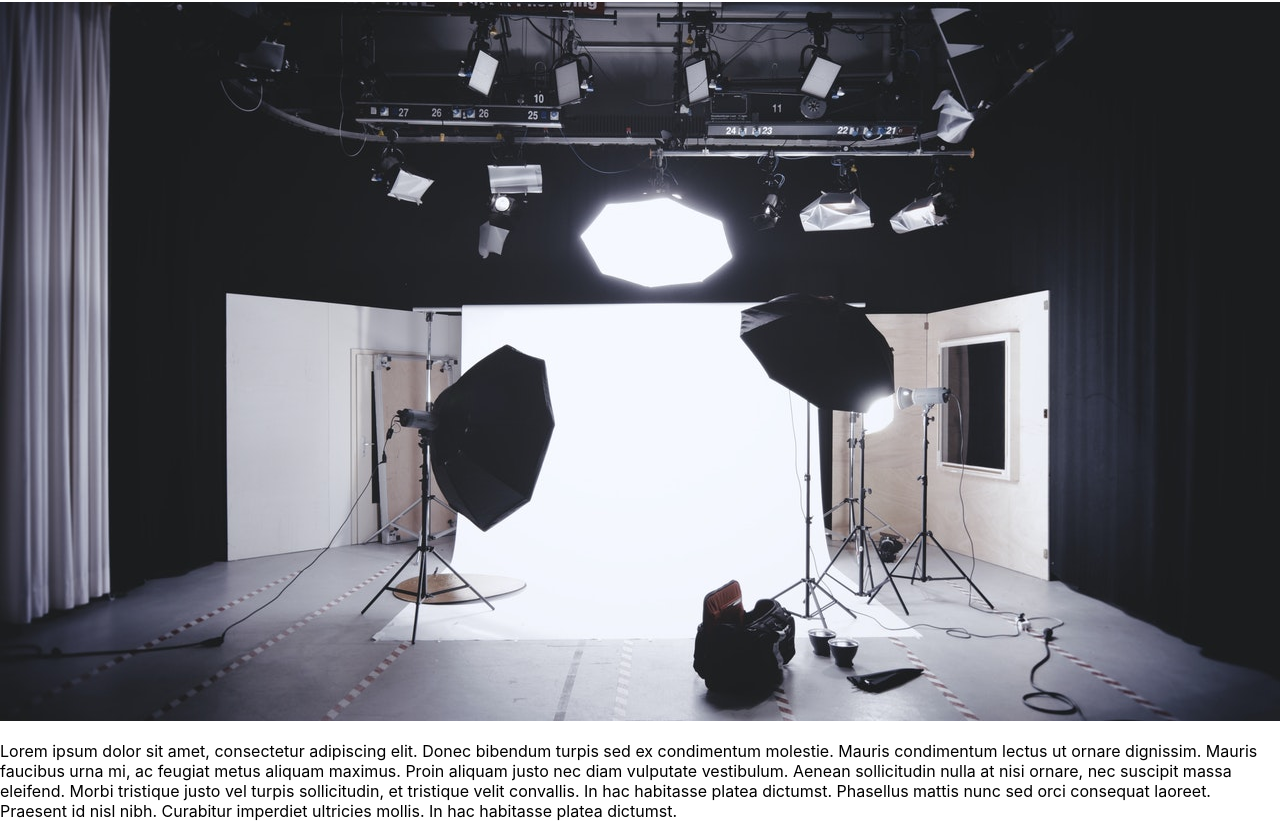
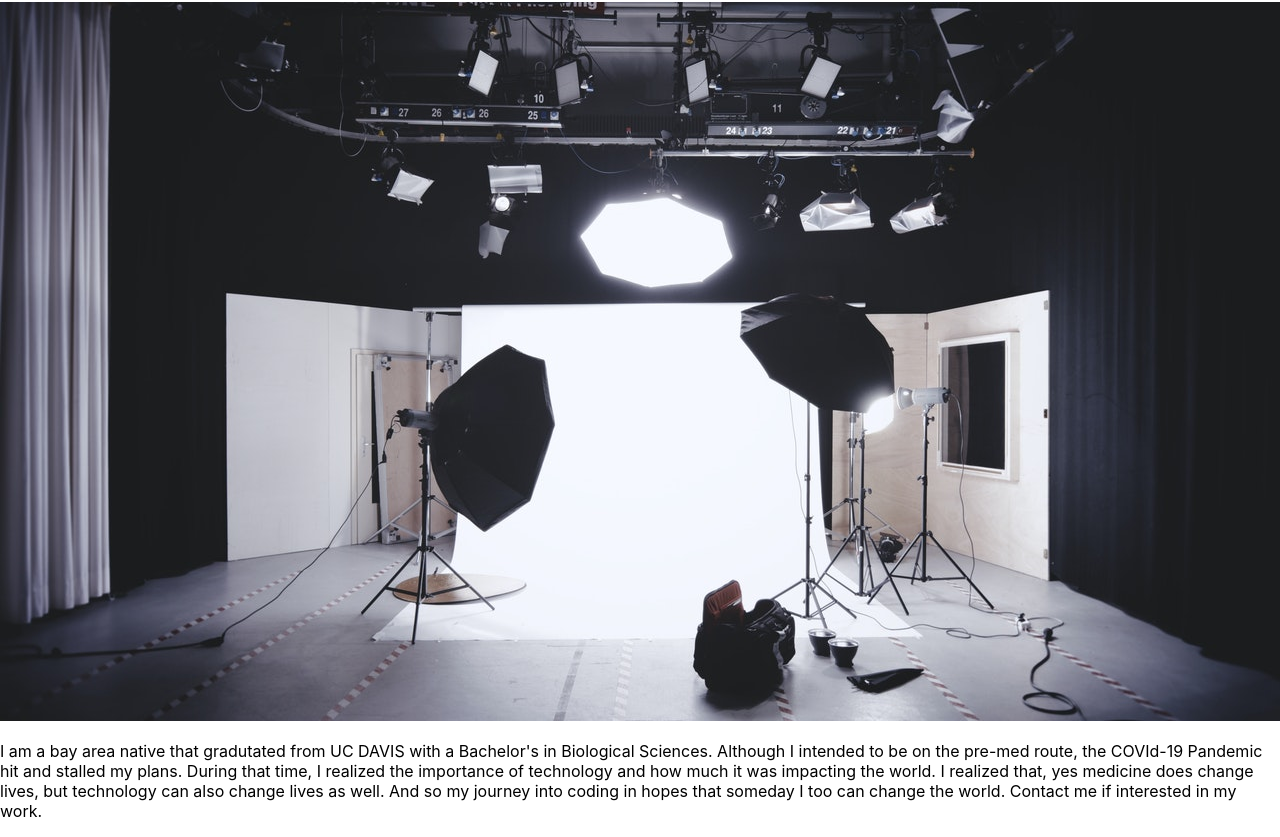
Before and after one commit to nguyenali/react-portfolio, a React (Create React App) app: page / in a window 1280 px wide. Shown: the part 968-1805 px from the top of the page. Built offline with nearby package versions, Linux system fonts and the light colour scheme.

Commit message:
create footer component

```diff
--- a/src/App.js
+++ b/src/App.js
@@ -38,6 +38,7 @@ function App() {
           <ContactForm></ContactForm>
         )}
       </main>
+      <footer></footer>
     </div>
   );
 }
--- a/src/components/About/index.js
+++ b/src/components/About/index.js
@@ -7,13 +7,12 @@ function About() {
       <img src={coverImage} className="my-2" style={{ width: "100%" }} alt="cover" />
       <div className="my-2">
         <p>
-          Lorem ipsum dolor sit amet, consectetur adipiscing elit. Donec bibendum turpis sed ex
-          condimentum molestie. Mauris condimentum lectus ut ornare dignissim. Mauris faucibus urna
-          mi, ac feugiat metus aliquam maximus. Proin aliquam justo nec diam vulputate vestibulum.
-          Aenean sollicitudin nulla at nisi ornare, nec suscipit massa eleifend. Morbi tristique
-          justo vel turpis sollicitudin, et tristique velit convallis. In hac habitasse platea
-          dictumst. Phasellus mattis nunc sed orci consequat laoreet. Praesent id nisl nibh.
-          Curabitur imperdiet ultricies mollis. In hac habitasse platea dictumst.
+            I am a bay area native that gradutated from UC DAVIS with a Bachelor's in Biological Sciences.
+            Although I intended to be on the pre-med route, the COVId-19 Pandemic hit and stalled my plans.
+            During that time, I realized the importance of technology and how much it was impacting the world.
+            I realized that, yes medicine does change lives, but technology can also change lives as well. And so
+            my journey into coding in hopes that someday I too can change the world. Contact me if interested in
+            my work.
         </p>
       </div>
     </section>
```
Also changed, not shown: src/components/Footer/index.js (added, +24 -0 lines), 1 other file (tests, documents, lock files or other folders).
